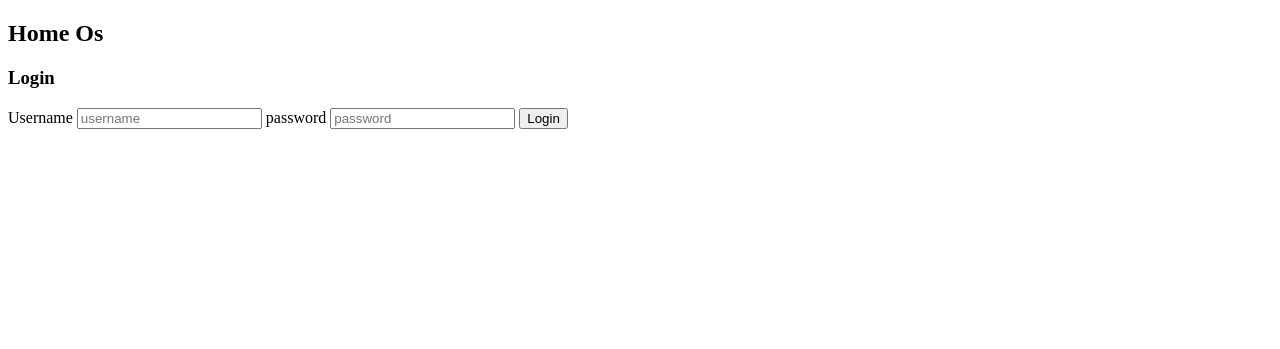
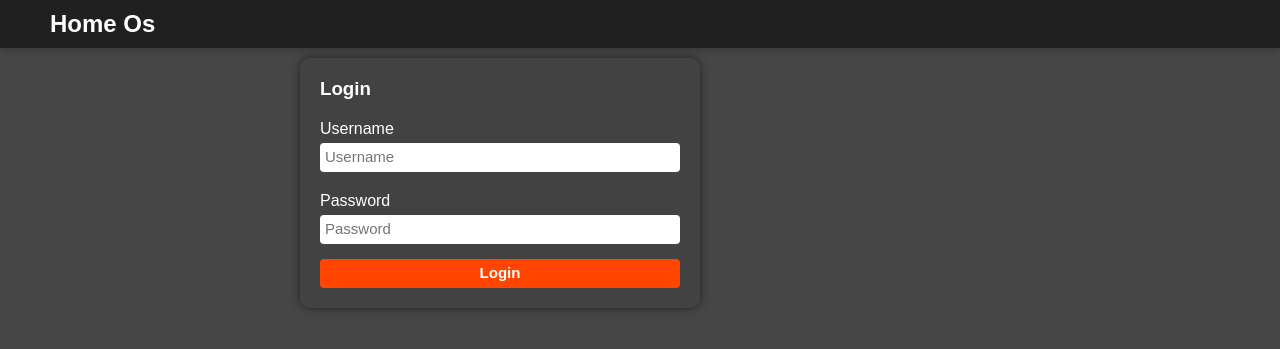
Before and after one commit to Donkere-vader/HomeOs, a Flask app: page /login in a window 1280 px wide. Shown: the top 349 px of the page. Run offline with Flask 2, Linux system fonts and the light colour scheme.

Commit message:
Login page styling

```diff
--- a/homeos/routes.py
+++ b/homeos/routes.py
@@ -44,7 +44,7 @@ def login():
 @app.route("/logout")
 @login_required
 def logout():
-    logout_user(current_user)
+    logout_user()
     return redirect("../../../../login")
 
 
--- /dev/null
+++ b/homeos/static/css/login.css
@@ -0,0 +1,33 @@
+
+/* FORM */
+.form {
+    padding: 20px;
+    display: flex;
+    flex-direction: column;
+    width: 400px;
+}
+
+.form label {
+    margin-top: 20px;
+}
+
+.form input {
+    width: 100%;
+    margin-top: 5px;
+    border: none;
+    border-bottom: 2px solid rgba(0, 0, 0, 0);
+    padding: 5px;
+    border-radius: 4px;
+    font-size: 15px;
+}
+
+.form input:focus {
+    border-radius: 3px 3px 0px 0px;
+    border-bottom: 2px solid orangered;
+}
+
+.form input.submit {
+    font-weight: bold;
+    background-color: orangered;
+    color: #FFFFFF;
+}
--- a/homeos/templates/public/login.html
+++ b/homeos/templates/public/login.html
@@ -1,9 +1,8 @@
 {% extends 'public/template.html' %}
 
 {% block content %}
-<main>
-    <div class="card">
-        <form method="POST">
+<main class="center-center">
+    <form class="form card" method="POST">
         <h3>Login</h3>
 
         {% if error %}
@@ -11,13 +10,14 @@
         {% endif %}
 
         <label for="username_input">Username</label>
-            <input type="text" name="username" id="username_input" placeholder="username">
+        <input type="text" name="username" id="username_input" placeholder="Username" autocomplete="off">
 
-            <label for="password_input">password</label>
-            <input type="password" name="password" id="password_input" placeholder="password">
+        <label for="password_input">Password</label>
+        <input type="password" name="password" id="password_input" placeholder="Password" autocomplete="off">
 
-            <input type="submit" value="Login">
+        <div style="height: 10px"></div>
+
+        <input class="submit" type="submit" value="Login">
     </form>
-    </div>
 </main>
 {% endblock content %}
--- a/homeos/templates/public/template.html
+++ b/homeos/templates/public/template.html
@@ -4,6 +4,11 @@
     <meta charset="UTF-8">
     <meta http-equiv="X-UA-Compatible" content="IE=edge">
     <meta name="viewport" content="width=device-width, initial-scale=1.0">
+
+    <!-- STYLE -->
+    <link rel="stylesheet" href="../../../../static/css/style.css">
+    <link rel="stylesheet" href="../../../../static/css/login.css">
+
     <title>HomeOs</title>
 </head>
 <body>
```
Lines whose indentation alone changed are shown as unchanged.
